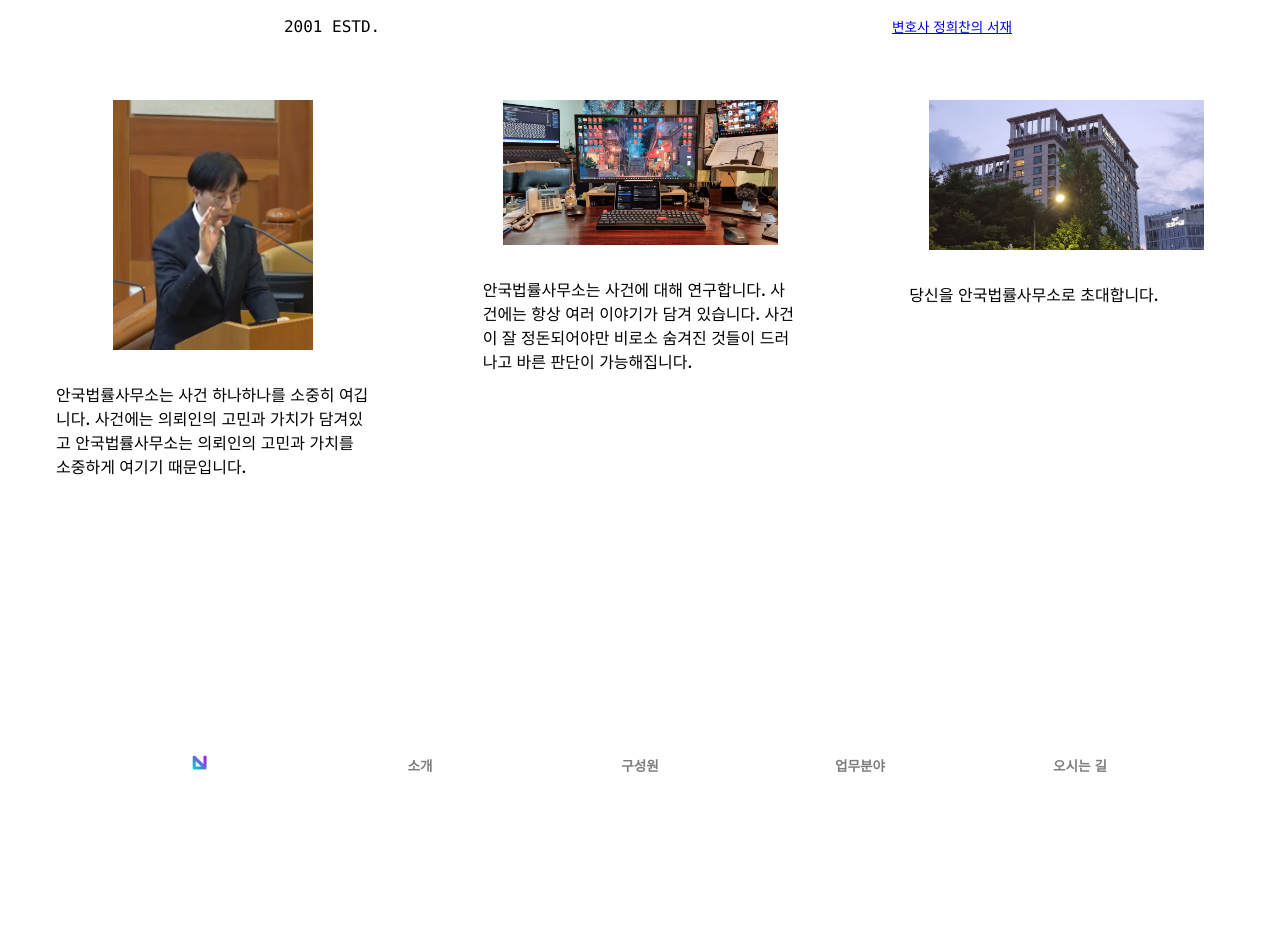
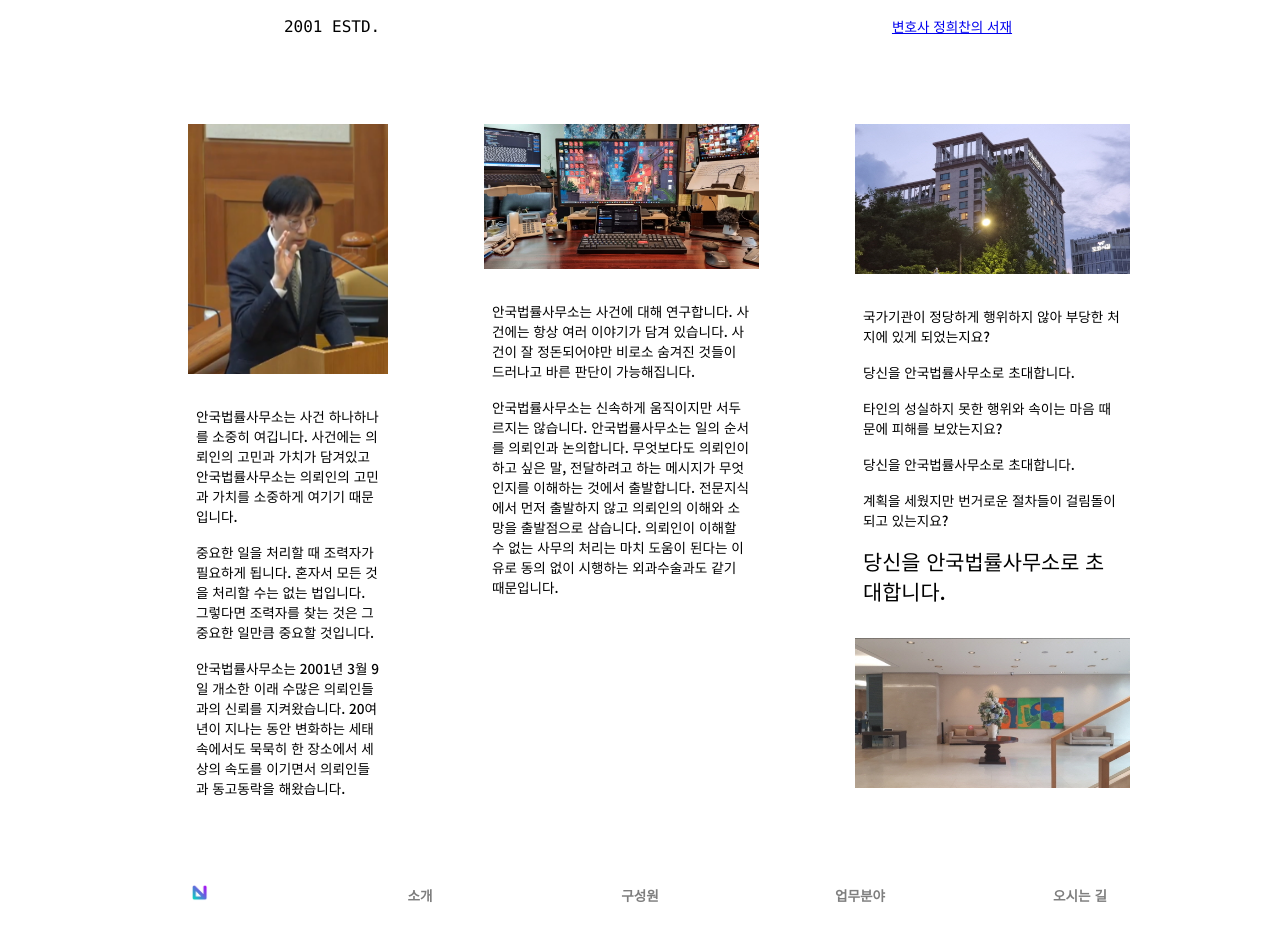
Before and after one commit to HCHJEONG/angukLawWebsiteNextJs14, a Next.js app: page /about in a window 1280 px wide. Before the commit the page ends 800 px from the top, so only its background shows below. Built offline with nearby package versions, Linux system fonts and the light colour scheme; a web font is replaced by a local one.

Commit message:
about 페이지 완성

```diff
--- a/app/about/page.module.css
+++ b/app/about/page.module.css
@@ -8,6 +8,10 @@
   height: 100%;
   display: flex;
   justify-content: space-around;
+  max-width: 1000px;
+  margin-left: auto;
+  margin-right: auto;
+  /* flex-direction: column; */
 }
 .about_content_column {
   flex: 1;
@@ -18,6 +22,7 @@
   height: auto;
   display: flex;
   justify-content: center;
+  margin-top: 24px;
   margin-bottom: 24px;
 }
 .para_wrapper {
@@ -25,6 +30,13 @@
   word-wrap: normal;
   white-space: normal;
   padding: 8px;
+  font-size: 0.85rem;
+  max-width: 275px;
+  margin-left: auto;
+  margin-right: auto;
+}
+.para_accent {
+  font-size: 1.3rem;
 }
 
 @media (max-width: 600px) {
--- a/app/about/page.tsx
+++ b/app/about/page.tsx
@@ -22,8 +22,31 @@ export default function Contact () {
             />
           </div>
           <p className={styles.para_wrapper}>
-            {t("안국법률사무소는 사건 하나하나를 소중히 여깁니다. 사건에는 의뢰인의 고민과 가치가 담겨있고 안국법률사무소는 의뢰인의 고민과 가치를 소중하게 여기기 때문입니다.")}
+            {t(
+              "안국법률사무소는 사건 하나하나를 소중히 여깁니다. "
+              +
+              "사건에는 의뢰인의 고민과 가치가 담겨있고 안국법률사무소는 의뢰인의 고민과 가치를 소중하게 여기기 때문입니다. "
+            )}
           </p>
+
+          <p className={styles.para_wrapper}>
+            {t(
+              "중요한 일을 처리할 때 조력자가 필요하게 됩니다. "
+              +
+              "혼자서 모든 것을 처리할 수는 없는 법입니다. "
+              +
+              "그렇다면 조력자를 찾는 것은 그 중요한 일만큼 중요할 것입니다. "
+            )}
+          </p>
+
+          <p className={styles.para_wrapper}>
+            {t(
+              "안국법률사무소는 2001년 3월 9일 개소한 이래 수많은 의뢰인들과의 신뢰를 지켜왔습니다. "
+              +
+              "20여 년이 지나는 동안 변화하는 세태 속에서도 묵묵히 한 장소에서 세상의 속도를 이기면서 의뢰인들과 동고동락을 해왔습니다. "
+            )}
+          </p>
+
         </div>
         <div className={styles.about_content_column}>
           <div className={styles.image_wrapper}>
@@ -37,7 +60,35 @@ export default function Contact () {
             />
           </div>
           <p className={styles.para_wrapper}>
-            {t("안국법률사무소는 사건에 대해 연구합니다. 사건에는 항상 여러 이야기가 담겨 있습니다. 사건이 잘 정돈되어야만 비로소 숨겨진 것들이 드러나고 바른 판단이 가능해집니다.")}
+            {t(
+              "안국법률사무소는 사건에 대해 연구합니다. "
+              +
+              "사건에는 항상 여러 이야기가 담겨 있습니다. "
+              +
+              "사건이 잘 정돈되어야만 비로소 숨겨진 것들이 드러나고 바른 판단이 가능해집니다."
+            )}
+          </p>
+          <p className={styles.para_wrapper}>
+            {t(
+              "안국법률사무소는 신속하게 움직이지만 서두르지는 않습니다. "
+              +
+              "안국법률사무소는 일의 순서를 의뢰인과 논의합니다. "
+              +
+              "무엇보다도 의뢰인이 하고 싶은 말, 전달하려고 하는 메시지가 무엇인지를 이해하는 것에서 출발합니다. "
+              +
+              "전문지식에서 먼저 출발하지 않고 의뢰인의 이해와 소망을 출발점으로 삼습니다. "
+              +
+              "의뢰인이 이해할 수 없는 사무의 처리는 마치 도움이 된다는 이유로 동의 없이 시행하는 외과수술과도 같기 때문입니다."
+            )}
+          </p>
+          <p className={styles.para_wrapper}>
+            {t("")}
+          </p>
+          <p className={styles.para_wrapper}>
+            {t("")}
+          </p>
+          <p className={styles.para_wrapper}>
+            {t("")}
           </p>
         </div>
         <div className={styles.about_content_column}>
@@ -52,8 +103,33 @@ export default function Contact () {
             />
           </div>
           <p className={styles.para_wrapper}>
+            {t("국가기관이 정당하게 행위하지 않아 부당한 처지에 있게 되었는지요? ")}
+          </p>
+          <p className={styles.para_wrapper}>
             {t("당신을 안국법률사무소로 초대합니다. ")}
           </p>
+          <p className={styles.para_wrapper}>
+            {t("타인의 성실하지 못한 행위와 속이는 마음 때문에 피해를 보았는지요? ")}
+          </p>
+          <p className={styles.para_wrapper}>
+            {t("당신을 안국법률사무소로 초대합니다. ")}
+          </p>
+          <p className={styles.para_wrapper}>
+            {t("계획을 세웠지만 번거로운 절차들이 걸림돌이 되고 있는지요? ")}
+          </p>
+          <p className={`${styles.para_wrapper} ${styles.para_accent}`}>
+            {t("당신을 안국법률사무소로 초대합니다. ")}
+          </p>
+          <div className={styles.image_wrapper}>
+            <Image
+              src="/assets/img/myofficelobby.jpg"
+              alt="Anguk Law Offices"
+              className={styles.angukLogo}
+              width={275}
+              height={150}
+              priority
+            />
+          </div>
         </div>
       </div>
     </div>
--- a/app/globals.css
+++ b/app/globals.css
@@ -203,7 +203,7 @@ body::-webkit-scrollbar {
 /* Mobile */
 @media (max-width: 600px) {
 
-  .description {
+  /* .description {
     display: none;
   }
   .description {
@@ -250,7 +250,7 @@ body::-webkit-scrollbar {
       rgb(var(--background-end-rgb)) 40%
     );
     z-index: 1;
-  }
+  } */
 
   .grid {
     grid-template-columns: 1fr;
```
Also changed, not shown: public/assets/img/myofficelobby.jpg (renamed from public/assets/img/KakaoTalk_20240302_114846034_20.jpg).
